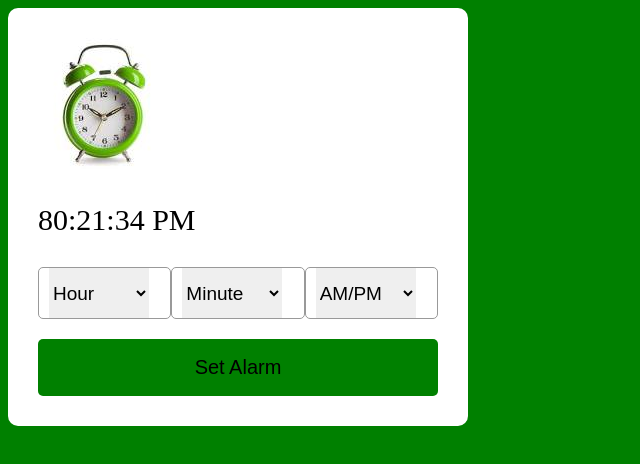
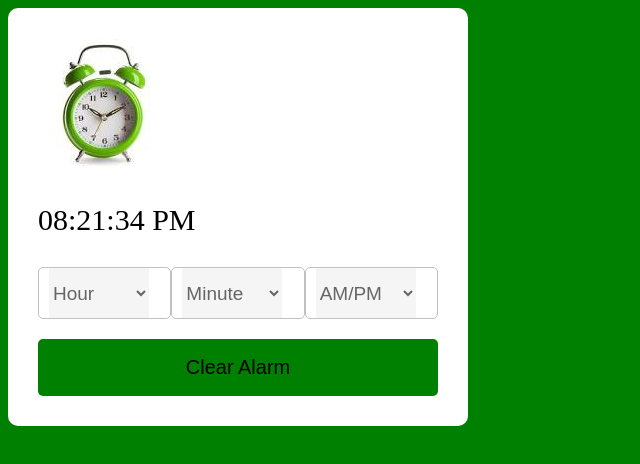
Before and after one commit to ibukun53/alarm-clock, a website: page index.html in a window 1280 px wide. Both pictures are taken after a click on the button "Set Alarm". Shown: the whole page, without its empty margins (0-640 px from the left). Drawn offline with Linux system fonts and the light colour scheme.

Commit message:
getting the current time

```diff
--- a/index.css
+++ b/index.css
@@ -30,6 +30,11 @@ body {
   justify-content: space-around;
 }
 
+.container-wrapper .content.disable {
+  opacity: 0.6;
+  pointer-events: none;
+}
+
 .content .column {
   border-radius: 5px;
   border: 1px solid #999;
--- a/index.js
+++ b/index.js
@@ -1,7 +1,10 @@
 const selectMenu = document.querySelectorAll('select');
 const currentTime = document.querySelector('h1');
+const content = document.querySelector('.content');
 const setAlarmBtn = document.querySelector('button');
 
+let alarmTime;
+let time;
 for (let i = 12; i > 0; i--) {
   i = i < 10 ? `0${i}` : i;
   const option = `<option value="${i}">${i}</option>`;
@@ -18,6 +21,17 @@ for (let i = 2; i > 0; i--) {
   selectMenu[2].firstElementChild.insertAdjacentHTML('afterend', option);
 }
 
+const setAlarm = () => {
+  // getting hour, minute, ampm select tag value
+  time = ` ${selectMenu[0].value}: ${selectMenu[1].value} : ${selectMenu[2].value}`;
+  if (time.includes('Hour') || time.includes('Minute') || time.includes('AM/PM')) {
+    alert('Please,select a valid time to set alarm');
+  }
+
+  content.classList.add('disable');
+  setAlarmBtn.innerHTML = 'Clear Alarm';
+};
+
 setInterval(() => {
   // getting hour, mins, secs
   const date = new Date();
@@ -31,24 +45,18 @@ setInterval(() => {
     ampm = 'PM';
   }
   // if hour value is 0, set this value to 12
-  if (h === 0) {
-    h = 12;
-  }
+  h = h === 0 ? h = 12 : h;
   // adding 0 before hr, min, sec if thi value is less than 10
-  if (h < 10) {
-    h += '0';
-  } else if (m < 10) {
-    m += '0';
-  } else if (s < 10) {
-    s += '0';
-  }
+  h = h < 10 ? `0${h}` : h;
+  m = m < 10 ? `0${m}` : m;
+  s = s < 10 ? `0${s}` : s;
   // getting current time in digital
   currentTime.innerText = `${h}:${m}:${s} ${ampm}`;
+  alarmTime = time;
+  if (alarmTime === `${h}:${m} ${ampm}`) {
+    alert('alarm ringing');
+  }
 }, 1000);
 
-function setAlarm() {
-  // getting hour, minute, ampm select tag value
-  const time = ` ${selectMenu[0].value}: ${selectMenu[1].value} : ${selectMenu[2].value}`;
-  console.log(time);
-}
+
 setAlarmBtn.addEventListener('click', setAlarm);
```
Also changed, not shown: index.html (+0 -2 lines).
